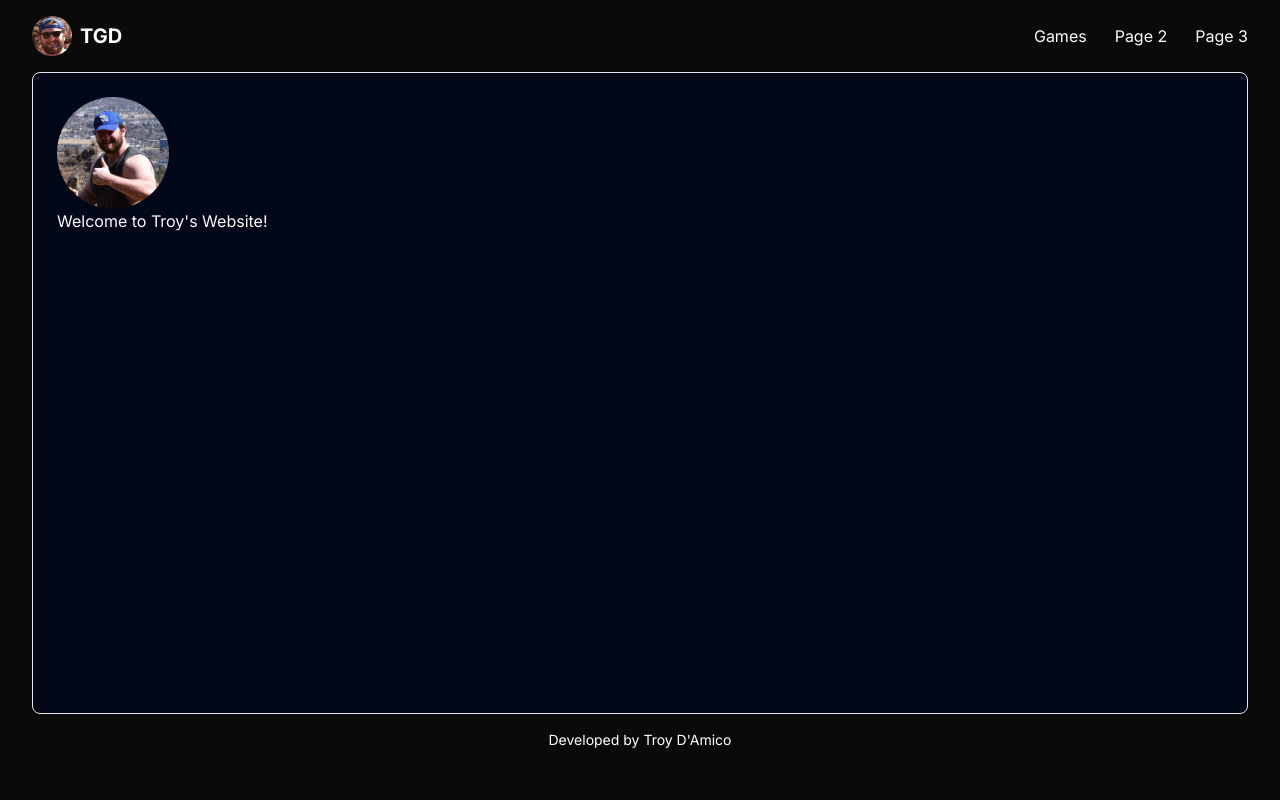
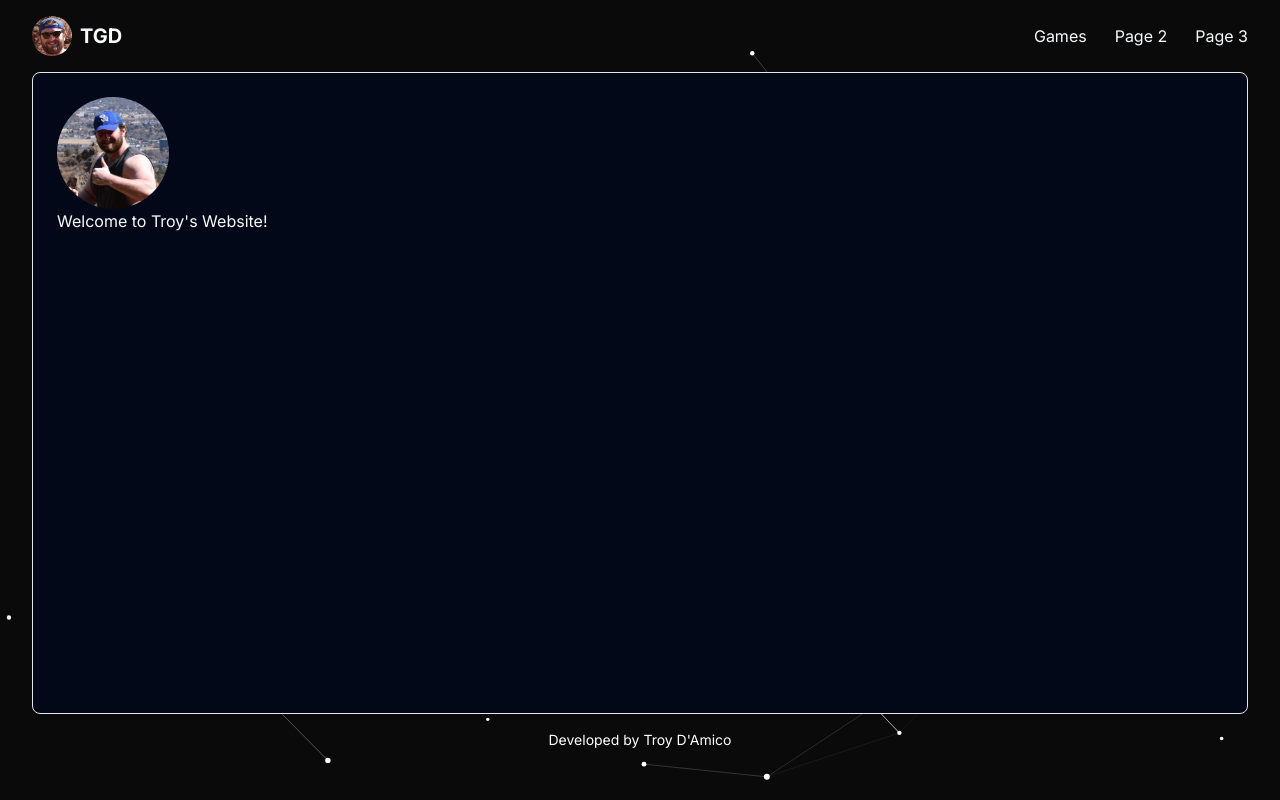
Before and after one commit to tgdamico16/website, a Next.js app: page / in a window 1280 px wide. Built offline with nearby package versions, Linux system fonts and the light colour scheme.

Commit message:
added particles bg

```diff
--- a/app/layout.tsx
+++ b/app/layout.tsx
@@ -1,21 +1,19 @@
 import type { Metadata } from "next";
 import { Inter } from "next/font/google";
 import "./globals.css";
-import {
-  NavigationMenu,
-  NavigationMenuItem,
-  NavigationMenuLink,
-  NavigationMenuList,
-} from "@/components/ui/navigation-menu";
-import Link from "next/link";
 import { Card, CardContent } from "@/components/ui/card";
-import { Avatar, AvatarImage } from "@/components/ui/avatar";
+import { Navbar } from "@/components/navbar";
+import { Footer } from "@/components/footer";
+import { TSParticles } from "@/components/particles";
 
 const inter = Inter({ subsets: ["latin"] });
 
 export const metadata: Metadata = {
-  title: "Troy's Page - Home",
+  title: "Troy's Site - Home",
   description: "A website all about Troy",
+  icons: {
+    icon: "/favicon.ico",
+  },
 };
 
 export default function RootLayout({
@@ -26,59 +24,14 @@
   return (
     <html lang="en" className="dark">
       <body className={`${inter.className} bg-neutral-950`}>
-        <div className="px-8 py-4 text-foreground flex justify-between items-center">
-          <span className="float-left">
-            <NavigationMenu>
-              <NavigationMenuList>
-                <NavigationMenuItem>
-                  <Link href="/" legacyBehavior passHref>
-                    <NavigationMenuLink>
-                      <div className="flex items-center">
-                        <Avatar>
-                          <AvatarImage src="/avatarZoomed2.jpg" alt="@shadcn" />
-                        </Avatar>
-                        <p className="font-bold text-xl ml-2">TGD</p>
-                      </div>
-                    </NavigationMenuLink>
-                  </Link>
-                </NavigationMenuItem>
-              </NavigationMenuList>
-            </NavigationMenu>
-          </span>
-          <span className="float-right">
-            <NavigationMenu>
-              <NavigationMenuList>
-                <NavigationMenuItem className="pr-4">
-                  <Link href="/games" legacyBehavior passHref>
-                    <NavigationMenuLink>Games</NavigationMenuLink>
-                  </Link>
-                </NavigationMenuItem>
-                <NavigationMenuItem className="px-2">
-                  <Link href="/" legacyBehavior passHref>
-                    <NavigationMenuLink>Page 2</NavigationMenuLink>
-                  </Link>
-                </NavigationMenuItem>
-                <span className="float-right">
-                  <NavigationMenuItem className="pl-4">
-                    <Link href="/" legacyBehavior passHref>
-                      <NavigationMenuLink>Page 3</NavigationMenuLink>
-                    </Link>
-                  </NavigationMenuItem>
-                </span>
-              </NavigationMenuList>
-            </NavigationMenu>
-          </span>
-        </div>
+        <Navbar />
         <Card className="mx-8">
           <CardContent className="pt-6 min-h-[80vh]">
             <main>{children}</main>
           </CardContent>
         </Card>
-        <div className="w-full py-4">
-          <p className="text-white text-center text-sm">
-            Developed by Troy D&apos;Amico
-          </p>
-        </div>
+        <Footer />
+        <TSParticles />
       </body>
     </html>
   );
--- /dev/null
+++ b/components/footer.tsx
@@ -0,0 +1,9 @@
+export function Footer() {
+  return (
+    <div className="w-full py-4">
+      <p className="text-white text-center text-sm">
+        Developed by Troy D&apos;Amico
+      </p>
+    </div>
+  );
+}
--- /dev/null
+++ b/components/navbar.tsx
@@ -0,0 +1,56 @@
+import {
+  NavigationMenu,
+  NavigationMenuItem,
+  NavigationMenuLink,
+  NavigationMenuList,
+} from "./ui/navigation-menu";
+import { Avatar, AvatarImage } from "./ui/avatar";
+import Link from "next/link";
+
+export function Navbar() {
+  return (
+    <div className="px-8 py-4 text-foreground flex justify-between items-center">
+      <span className="float-left">
+        <NavigationMenu>
+          <NavigationMenuList>
+            <NavigationMenuItem>
+              <Link href="/" legacyBehavior passHref>
+                <NavigationMenuLink>
+                  <div className="flex items-center">
+                    <Avatar>
+                      <AvatarImage src="/avatarZoomed2.jpg" alt="@shadcn" />
+                    </Avatar>
+                    <p className="font-bold text-xl ml-2">TGD</p>
+                  </div>
+                </NavigationMenuLink>
+              </Link>
+            </NavigationMenuItem>
+          </NavigationMenuList>
+        </NavigationMenu>
+      </span>
+      <span className="float-right">
+        <NavigationMenu>
+          <NavigationMenuList>
+            <NavigationMenuItem className="pr-4">
+              <Link href="/games" legacyBehavior passHref>
+                <NavigationMenuLink>Games</NavigationMenuLink>
+              </Link>
+            </NavigationMenuItem>
+            <NavigationMenuItem className="px-2">
+              <Link href="/" legacyBehavior passHref>
+                <NavigationMenuLink>Page 2</NavigationMenuLink>
+              </Link>
+            </NavigationMenuItem>
+            <span className="float-right">
+              <NavigationMenuItem className="pl-4">
+                <Link href="/" legacyBehavior passHref>
+                  <NavigationMenuLink>Page 3</NavigationMenuLink>
+                </Link>
+              </NavigationMenuItem>
+            </span>
+          </NavigationMenuList>
+        </NavigationMenu>
+      </span>
+    </div>
+  );
+}
--- /dev/null
+++ b/components/particles.tsx
@@ -0,0 +1,116 @@
+"use client";
+
+import { useEffect, useMemo, useState } from "react";
+import Particles, { initParticlesEngine } from "@tsparticles/react";
+import {
+  type Container,
+  type ISourceOptions,
+  MoveDirection,
+  OutMode,
+} from "@tsparticles/engine";
+// import { loadAll } from "@tsparticles/all"; // if you are going to use `loadAll`, install the "@tsparticles/all" package too.
+// import { loadFull } from "tsparticles"; // if you are going to use `loadFull`, install the "tsparticles" package too.
+import { loadSlim } from "@tsparticles/slim"; // if you are going to use `loadSlim`, install the "@tsparticles/slim" package too.
+// import { loadBasic } from "@tsparticles/basic"; // if you are going to use `loadBasic`, install the "@tsparticles/basic" package too.
+
+export function TSParticles() {
+  const [init, setInit] = useState(false);
+
+  // this should be run only once per application lifetime
+  useEffect(() => {
+    initParticlesEngine(async (engine) => {
+      // you can initiate the tsParticles instance (engine) here, adding custom shapes or presets
+      // this loads the tsparticles package bundle, it's the easiest method for getting everything ready
+      // starting from v2 you can add only the features you need reducing the bundle size
+      //await loadAll(engine);
+      //await loadFull(engine);
+      await loadSlim(engine);
+      //await loadBasic(engine);
+    }).then(() => {
+      setInit(true);
+    });
+  }, []);
+
+  const particlesLoaded = async (container?: Container): Promise<void> => {
+    console.log(container);
+  };
+
+  const options: ISourceOptions = useMemo(
+    () => ({
+      background: {
+        color: {
+          value: "#0a0a0a",
+        },
+      },
+      fpsLimit: 120,
+      interactivity: {
+        events: {
+          onHover: {
+            enable: true,
+            mode: "repulse",
+          },
+        },
+        modes: {
+          push: {
+            quantity: 4,
+          },
+          repulse: {
+            distance: 200,
+            duration: 0.4,
+          },
+        },
+      },
+      particles: {
+        color: {
+          value: "#ffffff",
+        },
+        links: {
+          color: "#ffffff",
+          distance: 150,
+          enable: true,
+          opacity: 0.5,
+          width: 1,
+        },
+        move: {
+          direction: MoveDirection.none,
+          enable: true,
+          outModes: {
+            default: OutMode.bounce,
+          },
+          random: false,
+          speed: 1,
+          straight: false,
+        },
+        number: {
+          density: {
+            enable: true,
+          },
+          value: 80,
+        },
+        // opacity: {
+        //   value: 1,
+        // },
+        shape: {
+          type: "circle",
+        },
+        size: {
+          value: { min: 1, max: 3 },
+        },
+      },
+    }),
+    []
+  );
+
+  if (init) {
+    return (
+      <Particles
+        id="tsparticles"
+        className="absolute inset-0 -z-10"
+        particlesLoaded={particlesLoaded}
+        options={options}
+      />
+    );
+  }
+
+  return <></>;
+}
--- a/package.json
+++ b/package.json
@@ -13,6 +13,8 @@
     "@radix-ui/react-icons": "^1.3.0",
     "@radix-ui/react-navigation-menu": "^1.2.0",
     "@radix-ui/react-slot": "^1.1.0",
+    "@tsparticles/react": "^3.0.0",
+    "@tsparticles/slim": "^3.7.1",
     "class-variance-authority": "^0.7.0",
     "clsx": "^2.1.1",
     "lucide-react": "^0.417.0",
```
Also changed, not shown: 1 other file (tests, documents, lock files or other folders).
